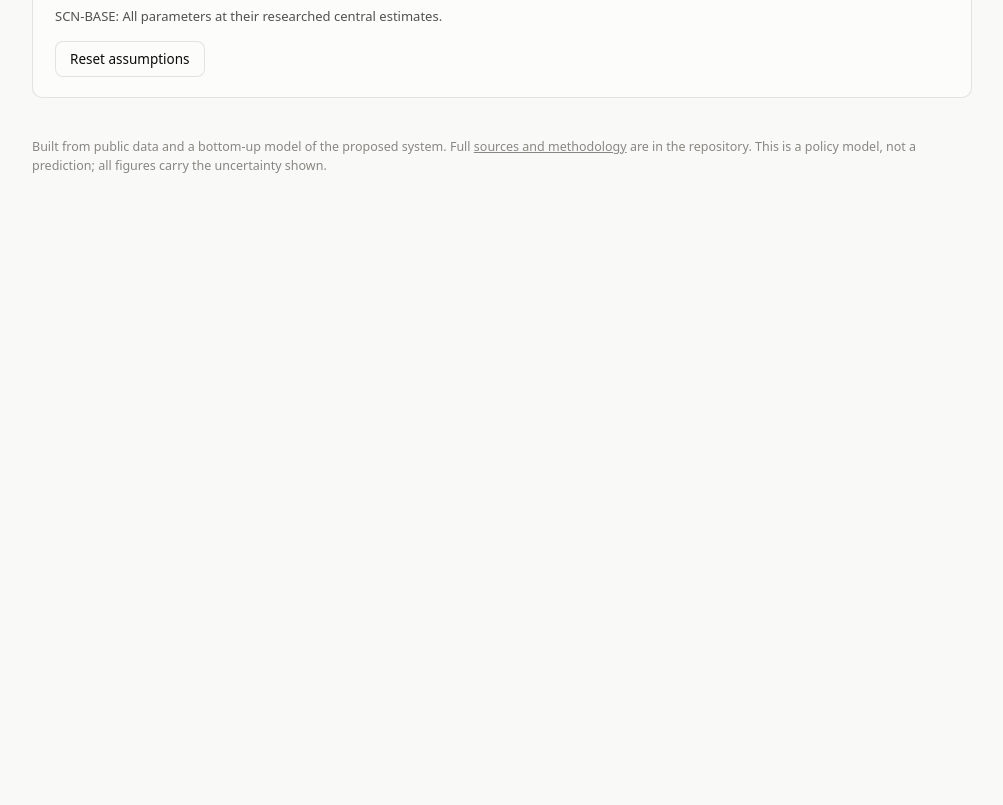
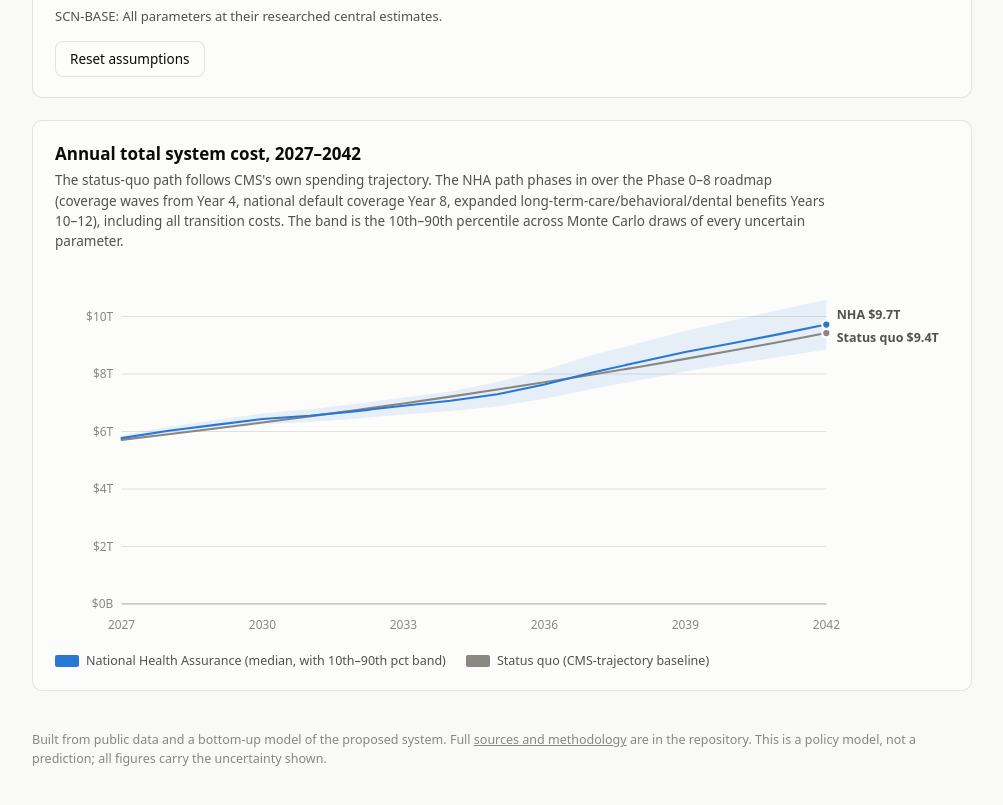
Before and after one commit to mikehalvorson/US-National-Health-Assurance-System, an Astro site: page / in a window 1280 px wide. Shown: the part 1954-2759 px from the top of the page, without its empty margins (138-1141 px from the left). Before the commit the page ends 2209 px from the top, so only its background shows below. Built offline with nearby package versions, Linux system fonts and the light colour scheme; Astro itself is replaced by a stand-in of ours.

Commit message:
Render the Overview path chart client-side from the shared Monte Carlo run
Add the path card (#path-chart) to index.astro; client render() now runs the
model once via runOverviewMc and feeds both computeOverviewFromMc (text) and
renderPathChart (chart).

Co-Authored-By: Claude Opus 4.8 <noreply@anthropic.com>

```diff
--- a/src/pages/index.astro
+++ b/src/pages/index.astro
@@ -78,6 +78,17 @@ const v = computeOverview('SCN-BASE', null);
         <span class="runs-note" id="runs-note"></span>
       </div>
     </section>
+
+    <section class="card">
+      <h2>Annual total system cost, 2027–2042</h2>
+      <p class="desc">The status-quo path follows CMS's own spending trajectory.
+        The NHA path phases in over the Phase 0–8 roadmap
+        (coverage waves from Year 4, national default coverage Year 8, expanded
+        long-term-care/behavioral/dental benefits Years 10–12), including all
+        transition costs. The band is the 10th–90th percentile across Monte
+        Carlo draws of every uncertain parameter.</p>
+      <div id="path-chart"></div>
+    </section>
   </main>
 </BaseLayout>
 
--- a/src/scripts/overview-client.ts
+++ b/src/scripts/overview-client.ts
@@ -7,9 +7,10 @@
  * Re-initialises on astro:page-load so it survives View Transitions; the
  * `data-wired` guard on #controls keeps re-init idempotent.
  * ========================================================================= */
-import { computeOverview } from '../lib/overview';
+import { runOverviewMc, computeOverviewFromMc } from '../lib/overview';
+import { renderPathChart } from '../lib/path-chart';
 import { SCENARIOS, SCENARIOS_BY_ID, effectiveParams } from '../lib/scenarios';
-import { PARAM_DEFS } from '../lib/params';
+import { PARAM_DEFS, DEFLATOR_2023_TO_2024 as DEF } from '../lib/params';
 
 interface State {
   scenario: string;
@@ -35,7 +36,9 @@ function initOverview(): void {
   }
 
   function render(): void {
-    const v = computeOverview(state.scenario, Object.keys(state.sliders).length ? state.sliders : null);
+    const sliders = Object.keys(state.sliders).length ? state.sliders : null;
+    const mc = runOverviewMc(state.scenario, sliders);
+    const v = computeOverviewFromMc(mc);
     const set = (id: string, txt: string) => {
       const el = $(id);
       if (el) el.textContent = txt;
@@ -65,6 +68,8 @@ function initOverview(): void {
         tilesHost.appendChild(tile);
       }
     }
+    const chartHost = $('path-chart');
+    if (chartHost) renderPathChart(chartHost, mc, DEF);
   }
 
   function scheduleRender(): void {
```
